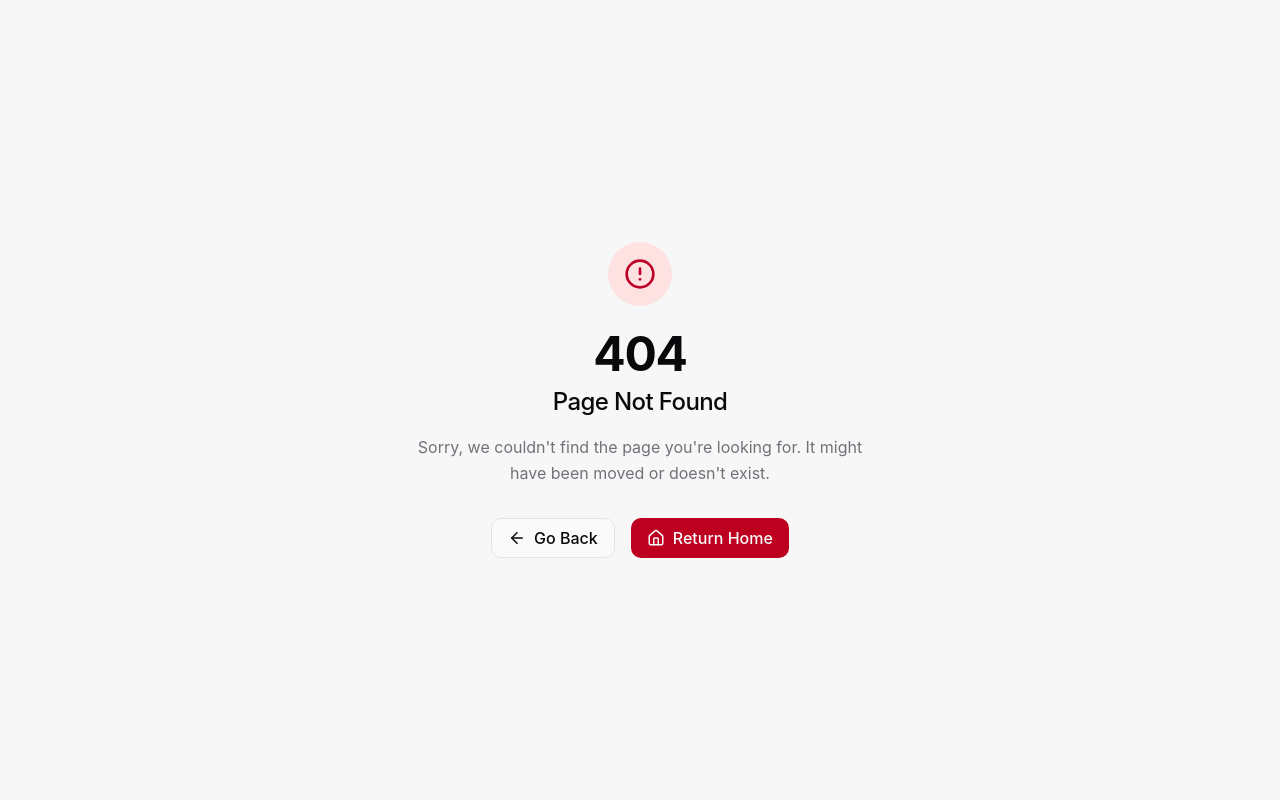
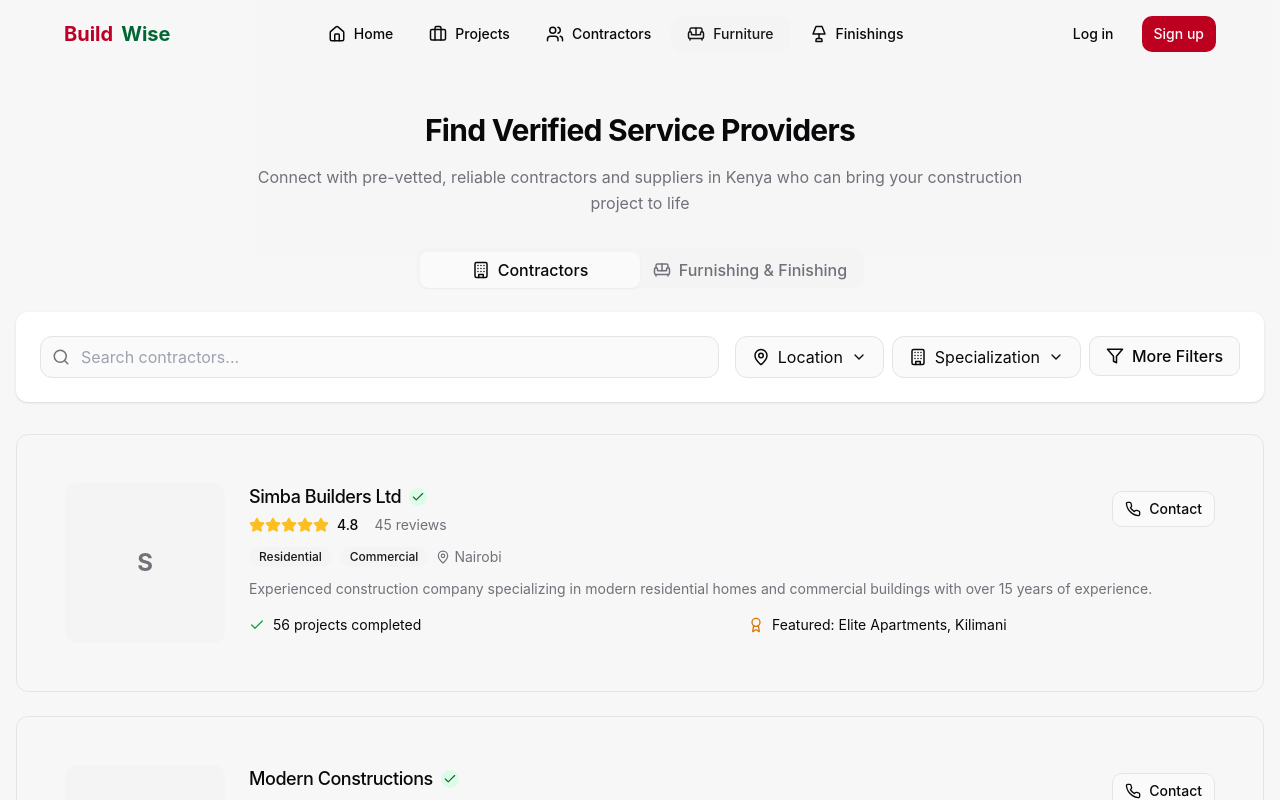
Before and after one commit to JusticeMO/Buildwise-version-2, a React (Vite) app: page /furniture in a window 1280 px wide. Before the commit this address had no page. Shown: the top 800 px of the page. Built offline with nearby package versions, Linux system fonts and the light colour scheme.

Commit message:
Add suppliers section
Adds sections for furnishings and house finishing suppliers.

```diff
--- a/src/App.tsx
+++ b/src/App.tsx
@@ -23,6 +23,8 @@ const App = () => (
           <Route path="/dashboard" element={<Dashboard />} />
           <Route path="/projects/create" element={<ProjectCreate />} />
           <Route path="/contractors" element={<Contractors />} />
+          <Route path="/furniture" element={<Contractors />} />
+          <Route path="/finishings" element={<Contractors />} />
           {/* ADD ALL CUSTOM ROUTES ABOVE THE CATCH-ALL "*" ROUTE */}
           <Route path="*" element={<NotFound />} />
         </Routes>
--- a/src/components/layout/Navbar.tsx
+++ b/src/components/layout/Navbar.tsx
@@ -1,7 +1,7 @@
 
 import React, { useState, useEffect } from 'react';
 import { NavLink, useLocation } from 'react-router-dom';
-import { Menu, X, ChevronDown, Home, Briefcase, User, Users } from 'lucide-react';
+import { Menu, X, ChevronDown, Home, Briefcase, User, Users, Sofa, Lamp } from 'lucide-react';
 import Button from '../shared/Button';
 import { cn } from '@/lib/utils';
 
@@ -14,6 +14,8 @@ const Navbar = () => {
     { name: 'Home', path: '/', icon: <Home size={18} /> },
     { name: 'Projects', path: '/dashboard', icon: <Briefcase size={18} /> },
     { name: 'Contractors', path: '/contractors', icon: <Users size={18} /> },
+    { name: 'Furniture', path: '/furniture', icon: <Sofa size={18} /> },
+    { name: 'Finishings', path: '/finishings', icon: <Lamp size={18} /> },
   ];
 
   useEffect(() => {
```
